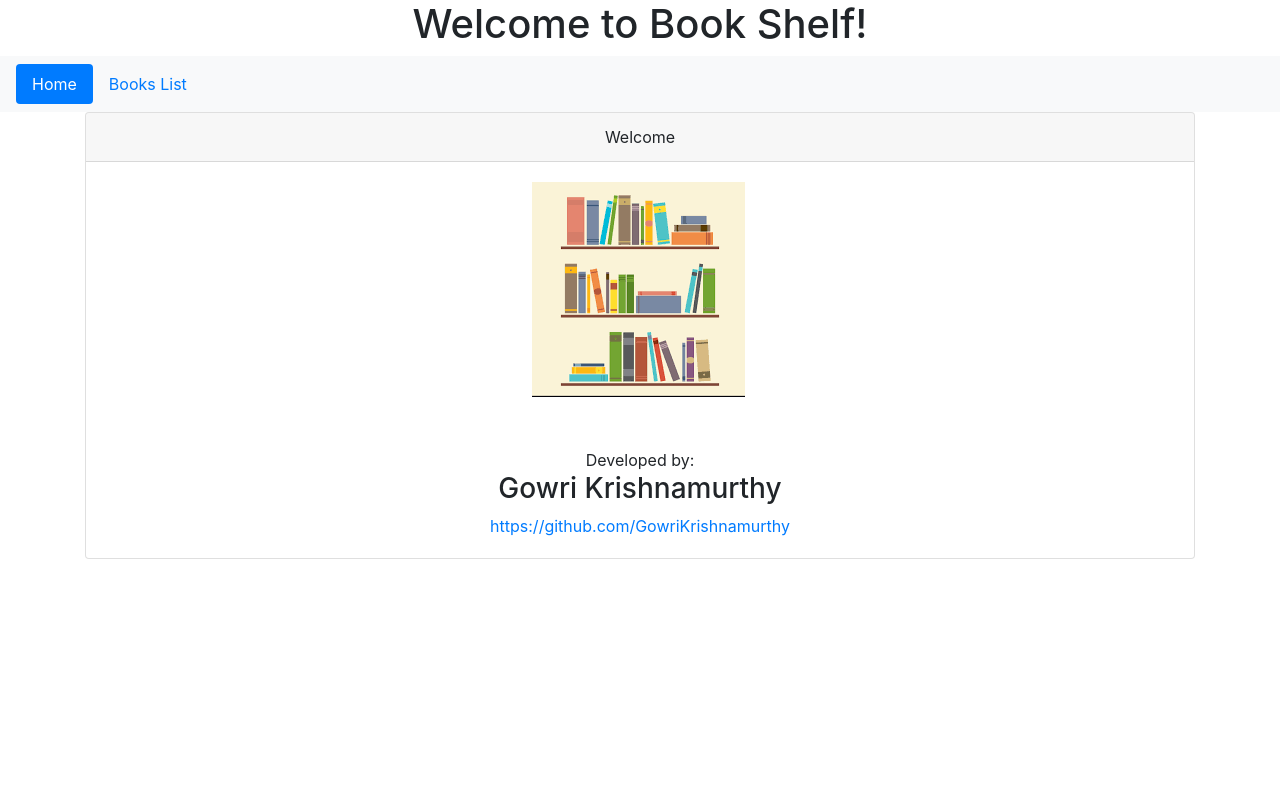
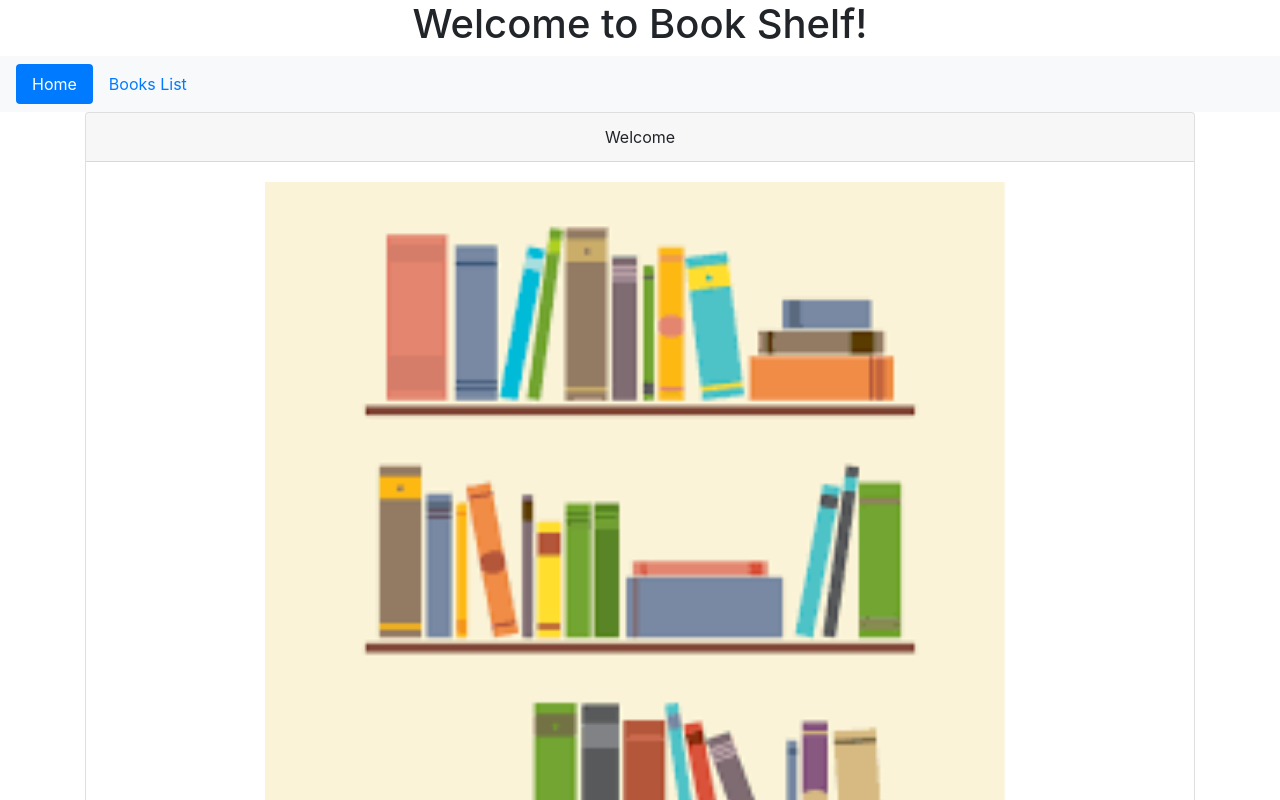
Before and after one commit to GowriKrishnamurthy/BookShelf, an Angular app: page /welcome in a window 1280 px wide. Shown: the top 800 px of the page. Built offline with nearby package versions, Linux system fonts and the light colour scheme.

Commit message:
home page updated with new style for image

```diff
--- a/src/app/home/welcome/welcome.component.html
+++ b/src/app/home/welcome/welcome.component.html
@@ -7,7 +7,7 @@
       <div class="text-center">
         <img src="./assets/images/logo.png"
              class="img-responsive center-block"
-             style="max-height:300px;padding-bottom:50px" />
+             style="height:800px;widows: 600px;padding-bottom:50px" />
       </div>
 
       <div class="text-center">Developed by:</div>
```
